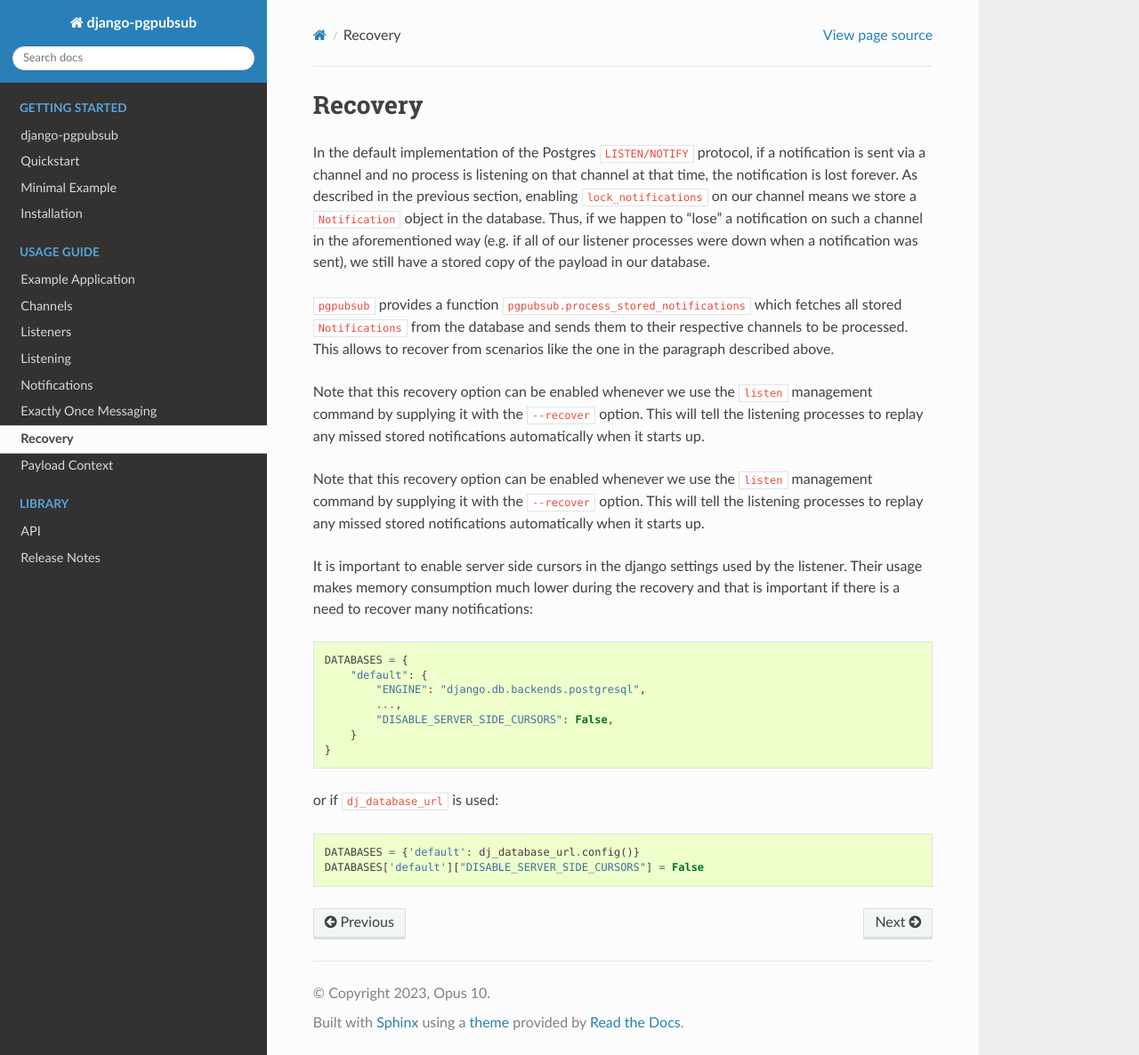
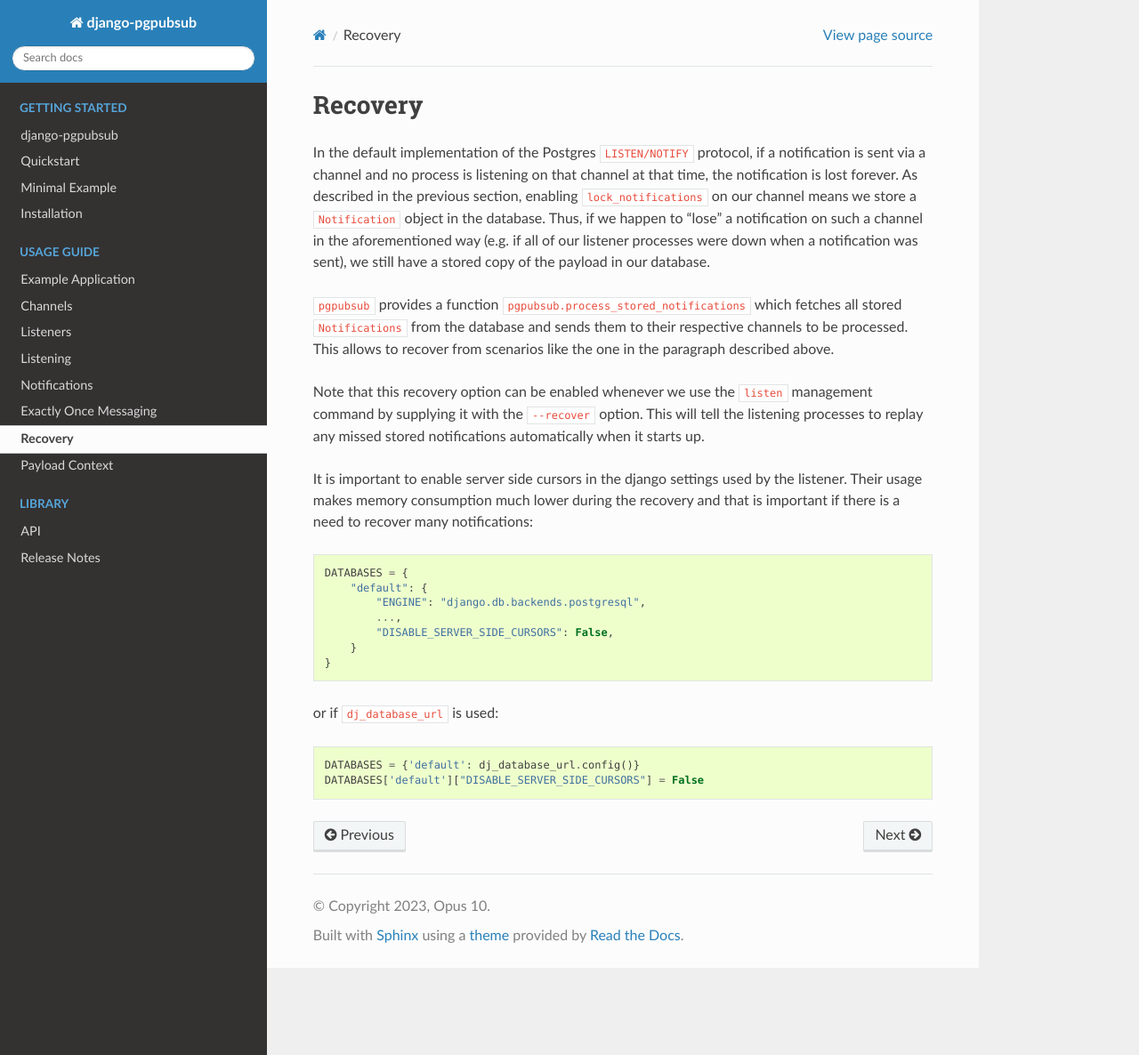
Before and after one commit to PaulGilmartin/django-pgpubsub, a Sphinx documentation site: the page built from docs/recovery.rst, in a window 1280 px wide and 1186 px high. Shown: the whole window at 89% size. Built offline with Sphinx 7.4.7 and the Read the Docs theme 3.1.0, drawn with Linux system fonts in a browser that asks for light colours.

Commit message:
Remove duplicated paragraph from docs/recovery.rst

```diff
--- a/docs/recovery.rst
+++ b/docs/recovery.rst
@@ -15,11 +15,6 @@ of the payload in our database.
 all stored ``Notifications`` from the database and sends them to their respective channels
 to be processed. This allows to recover from scenarios like the one in the paragraph described
 above.
-
-Note that this recovery option can be enabled whenever we use the ``listen`` management command
-by supplying it with the ``--recover`` option. This will tell the listening processes to replay
-any missed stored notifications automatically when it starts up.
-
 
 Note that this recovery option can be enabled whenever we use the ``listen`` management command
 by supplying it with the ``--recover`` option. This will tell the listening processes to replay
```
